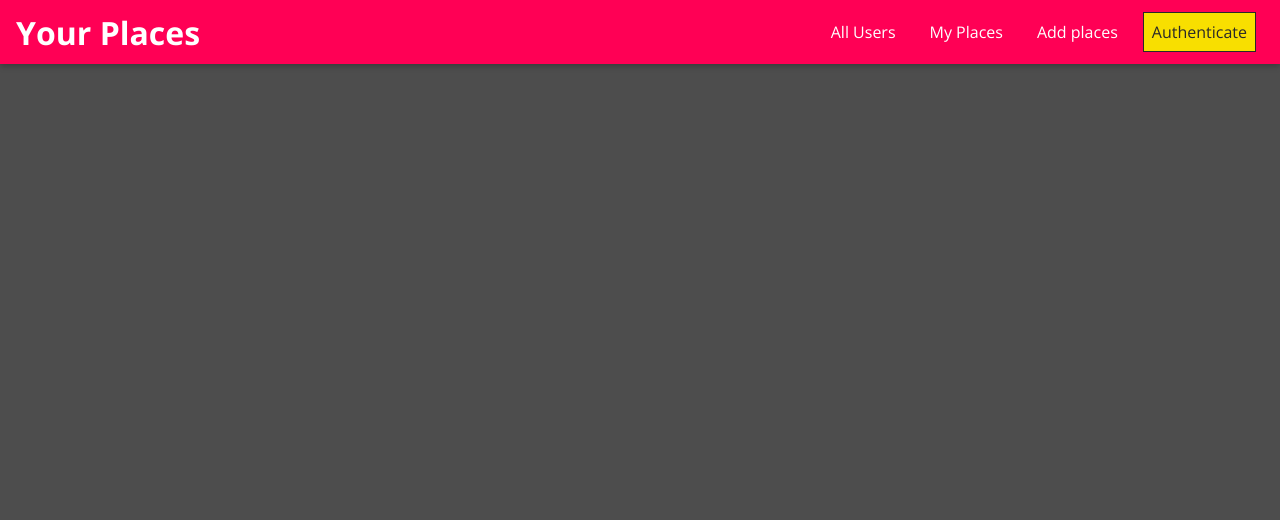
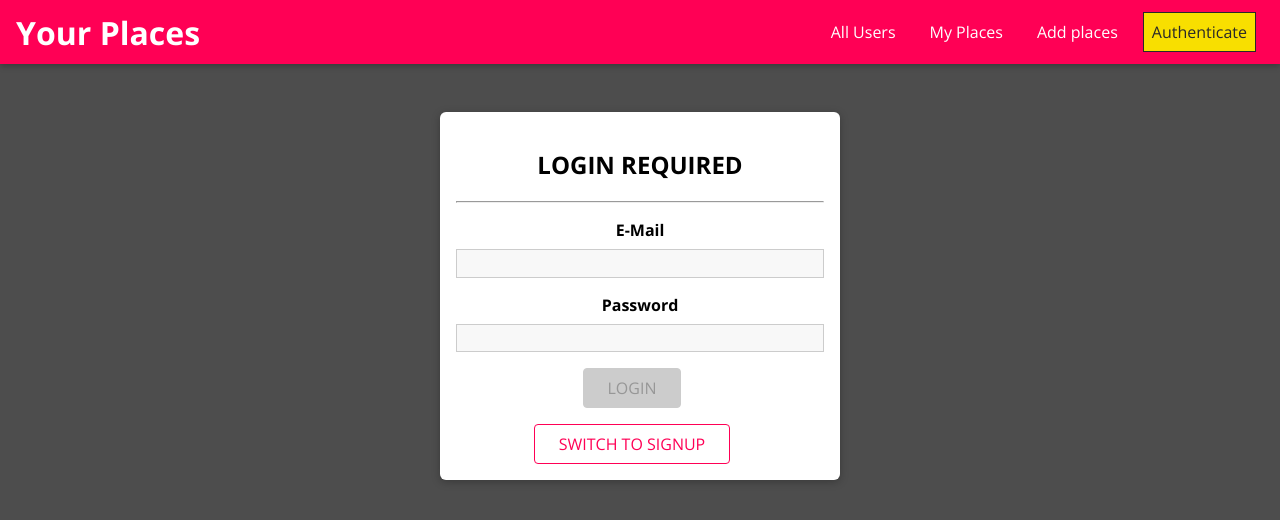
Before and after one commit to fedi1919/FrontEnd-mern, a React (Create React App) app: page /auth in a window 1280 px wide. Shown: the top 520 px of the page. Built offline with nearby package versions, Linux system fonts and the light colour scheme.

Commit message:
adding ignup + switch mode state

```diff
--- a/src/App.js
+++ b/src/App.js
@@ -6,6 +6,7 @@ import MainNavigation from "./shared/components/Navigation/MainNavigation";
 import Users from "./user/pages/Users";
 import UserPlaces from "./places/pages/UserPlaces";
 import UpdatePlace from "./places/pages/UpdatePlace";
+import Auth from "./user/pages/Auth";
 
 function App() {
   return (
@@ -17,6 +18,7 @@ function App() {
           <Route path="/places/new" element={<NewPlace />} exact />
           <Route path="/:userId/places" element={<UserPlaces />} exact />
           <Route path="/places/:placeId" element={<UpdatePlace />} />
+          <Route path="/auth" element={<Auth />} />
         </Routes>
       </main>
     </BrowserRouter>
--- a/src/shared/hooks/form-hook.js
+++ b/src/shared/hooks/form-hook.js
@@ -5,6 +5,9 @@ const formReducer = (state, action) => {
     case "INPUT_CHANGE":
       let formIsValid = true;
       for (const inputId in state.inputs) {
+        if (!state.inputs[inputId]) {
+          continue;
+        }
         if (inputId === action.inputId) {
           formIsValid = formIsValid && action.isValid;
         } else {
--- /dev/null
+++ b/src/user/pages/Auth.css
@@ -0,0 +1,15 @@
+.authentication__header {
+  color: white;
+  text-align: center;
+}
+
+.authentication {
+  width: 90%;
+  max-width: 25rem;
+  margin: 7rem auto;
+  text-align: center;
+}
+
+.authentication form {
+  margin-bottom: 1rem;
+}
--- /dev/null
+++ b/src/user/pages/Auth.js
@@ -0,0 +1,104 @@
+import React, { useState } from "react";
+
+import Card from "../../shared/components/UIElements/Card";
+import Input from "../../shared/components/FormElements/Input";
+import Button from "../../shared/components/FormElements/Button";
+import {
+  VALIDATOR_EMAIL,
+  VALIDATOR_MINLENGTH,
+  VALIDATOR_REQUIRE,
+} from "../../shared/util/validator";
+import { useForm } from "../../shared/hooks/form-hook";
+import "./Auth.css";
+
+const Auth = () => {
+  const [isLoginMode, setIsLoginMode] = useState(true);
+  const [formState, inputHandler, setFormData] = useForm(
+    {
+      email: {
+        value: "",
+        isValid: false,
+      },
+      password: {
+        value: "",
+        isValid: false,
+      },
+    },
+    false
+  );
+
+  const switchModeHandler = () => {
+    if (!isLoginMode) {
+      setFormData(
+        {
+          ...formState.inputs,
+          name: undefined,
+        },
+        formState.inputs.email.isValid && formState.inputs.password.isValid
+      );
+    } else {
+      setFormData(
+        {
+          ...formState.inputs,
+          name: {
+            value: "",
+            isValid: false,
+          },
+        },
+        false
+      );
+    }
+    setIsLoginMode((prevMode) => !prevMode); // updating the state if our new state based on prev state
+  };
+
+  const authSubmitHandler = (event) => {
+    event.preventDefault();
+    console.log(formState.inputs);
+  };
+
+  return (
+    <Card className="authentication">
+      <h2>{isLoginMode ? "LOGIN REQUIRED" : "REGISTER REQUIRED"}</h2>
+      <hr />
+      <form onSubmit={authSubmitHandler}>
+        {!isLoginMode && (
+          <Input
+            element="input"
+            id="name"
+            type="text"
+            label="Your Name"
+            validators={[VALIDATOR_REQUIRE()]}
+            errorText="Please enter a name."
+            onInput={inputHandler}
+          />
+        )}
+        <Input
+          element="input"
+          id="email"
+          type="email"
+          label="E-Mail"
+          validators={[VALIDATOR_EMAIL()]}
+          errorText="Please enter a valid email address."
+          onInput={inputHandler}
+        />
+        <Input
+          element="input"
+          id="password"
+          type="password"
+          label="Password"
+          validators={[VALIDATOR_MINLENGTH(5)]}
+          errorText="Please enter a valid password, at least 5 characters."
+          onInput={inputHandler}
+        />
+        <Button type="submit" disabled={!formState.isValid}>
+          {isLoginMode ? "LOGIN" : "SIGNUP"}
+        </Button>
+      </form>
+      <Button inverse onClick={switchModeHandler}>
+        SWITCH TO {isLoginMode ? "SIGNUP" : "LOGIN"}
+      </Button>
+    </Card>
+  );
+};
+
+export default Auth;
```
